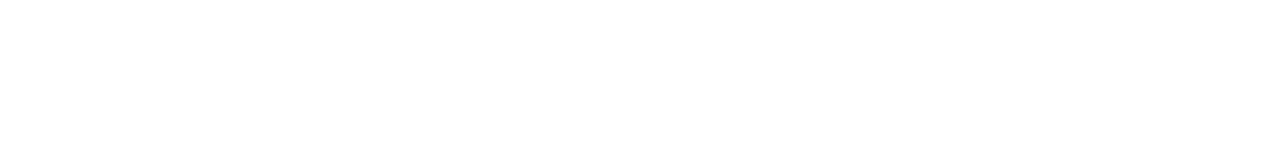
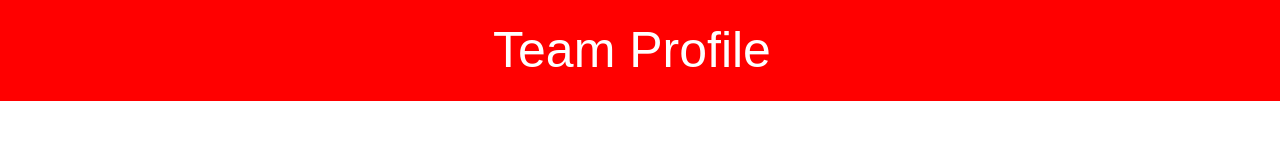
Before and after one commit to wcastellan/team-profile-generator, a website: page dist/index.html in a window 1280 px wide. Drawn offline with nearby package versions, Linux system fonts and the light colour scheme.

Commit message:
start working on the front end html and css

```diff
--- a/dist/index.html
+++ b/dist/index.html
@@ -4,9 +4,36 @@
     <meta charset="UTF-8">
     <meta http-equiv="X-UA-Compatible" content="IE=edge">
     <meta name="viewport" content="width=device-width, initial-scale=1.0">
-    <title>Document</title>
+    <title>Team Profile</title>
+    <link rel="stylesheet" href="https://cdnjs.cloudflare.com/ajax/libs/font-awesome/5.11.2/css/all.min.css">
+    <link href="https://fonts.googleapis.com/css?family=Public+Sans:300i,300,500&display=swap" rel="stylesheet">
+    <link rel="stylesheet" href="https://stackpath.bootstrapcdn.com/bootstrap/4.5.0/css/bootstrap.min.css" integrity="sha384-9aIt2nRpC12Uk9gS9baDl411NQApFmC26EwAOH8WgZl5MYYxFfc+NcPb1dKGj7Sk" crossorigin="anonymous">
+    <link href="https://fonts.googleapis.com/icon?family=Material+Icons" rel="stylesheet">
+    <link rel="stylesheet" href="styles.css">
 </head>
 <body>
 
+    <!-- header -->
+    <header>
+        <nav class="navbar" id="navbar">
+            <span class="navbar-brand mb-0 h1 w-100 text-center" id="navbar-text">Team Profile</span>
+        </nav>
+    </header>
+
+    <!-- main section -->
+    <main>
+        <div class="container">
+            <div class="row justify-content-center" id="team-cards">
+
+                <!-- team cards -->
+
+
+            </div>
+        </div>
+    </main>
+
 </body>
+<script src="https://code.jquery.com/jquery-3.5.1.slim.min.js" integrity="sha384-DfXdz2htPH0lsSSs5nCTpuj/zy4C+OGpamoFVy38MVBnE+IbbVYUew+OrCXaRkfj" crossorigin="anonymous"></script>
+<script src="https://cdn.jsdelivr.net/npm/popper.js@1.16.0/dist/umd/popper.min.js" integrity="sha384-Q6E9RHvbIyZFJoft+2mJbHaEWldlvI9IOYy5n3zV9zzTtmI3UksdQRVvoxMfooAo" crossorigin="anonymous"></script>
+<script src="https://stackpath.bootstrapcdn.com/bootstrap/4.5.0/js/bootstrap.min.js" integrity="sha384-OgVRvuATP1z7JjHLkuOU7Xw704+h835Lr+6QL9UvYjZE3Ipu6Tp75j7Bh/kR0JKI" crossorigin="anonymous"></script>
 </html>
--- a/dist/styles.css
+++ b/dist/styles.css
@@ -0,0 +1,29 @@
+* {
+    box-sizing: border-box;
+}
+
+:root {
+    --primary: red;
+    --secondary: blue;
+    --tertiary: lightgray;
+    --quaternary: white;
+}
+
+body {
+    font-family: Arial, Helvetica, sans-serif;
+}
+
+#navbar {
+    background-color: var(--primary);
+    color: var(--quaternary);
+    font-size: 50px;
+}
+
+.navbar-brand {
+    font-size: 50px;
+}
+
+.card-header {
+    background-color: var(--secondary);
+    color: var(--tertiary);
+}
```
